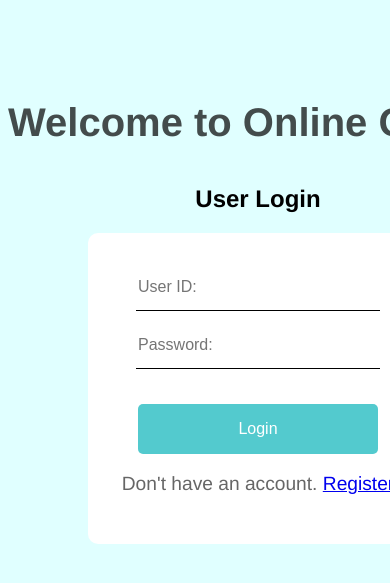
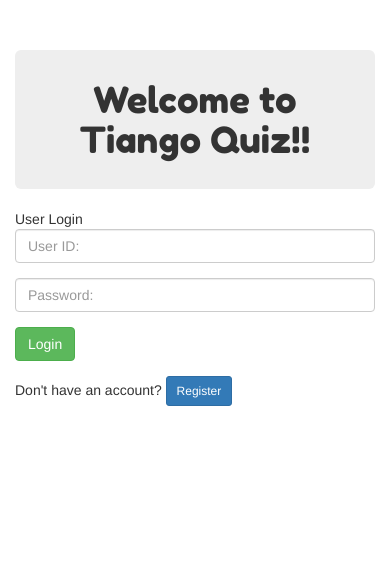
Before and after one commit to satyapriya-raut/tiango, a Flask app: page / in a window 390 px wide; the page is wider, and only the part inside the window is pictured. Shown: the top 583 px of that part. Run offline with Flask 2, Linux system fonts and the light colour scheme; some libraries are stand-ins or nearby versions.

Commit message:
integrated flask-bootstrap4 to make login.html responsive

```diff
--- a/app.py
+++ b/app.py
@@ -1,8 +1,10 @@
 from flask import Flask, render_template, request, session, redirect, flash, url_for
 import sqlite3 as db
+from flask_bootstrap import Bootstrap
 
 
 app = Flask(__name__)
+Bootstrap(app)
 
 app.secret_key = '_5#y2L"F4Q8z\n\xec]/'
 
@@ -23,24 +25,24 @@ def validate():
 	id = request.form.get("userID")
 	password = request.form.get("pwd")
 	try:
-		with db.connect("Database/Tiango.sqlite") as conn:
+		with db.connect("/home/satyapriya/mysite/Database/Tiango.sqlite") as conn:
 			cur = conn.cursor()
 			cur.execute("SELECT id, password FROM User WHERE id = ?", (id,));
 			row = cur.fetchone();
 			cur.close()
 			if row is None:
-				flash("Invalid username or password")	# Display message to invalid user.
+				flash("Invalid username or password", "danger")	# Display message to invalid user.
 				return redirect(url_for("index"))
 			elif (row[0] == id and row[1] == password):
 				session["id"] = id
 				session["logged_in"] = True
 				return redirect(url_for("allQuizes"));
 			else:
-				flash("Invalid username or password")	# Display message to invalid user.
+				flash("Invalid username or password", "danger")	# Display message to invalid user.
 				return redirect(url_for("index"))
 
 	except:
-		flash("Invalid!")
+		flash("Invalid!", "danger")
 		return redirect(url_for("index"))
 
 # from Registration Page, it will be redirected to check if user already exists
@@ -50,7 +52,7 @@ def signupValidate():
 	user = request.form.get("uname")
 	password = request.form.get("pwd")
 	try:
-		with db.connect("Database/Tiango.sqlite") as conn:
+		with db.connect("/home/satyapriya/mysite/Database/Tiango.sqlite") as conn:
 			cur = conn.cursor()
 			cur.execute("SELECT id FROM User WHERE id = ?", (id,));
 			row = cur.fetchone();
@@ -88,7 +90,7 @@ def check():
 		session["quizName"] = quizName
 		attemptTable = quizName + "Attempted"	# concat "Attempted" word, because thats how I have named the table
 		try:
-			with db.connect("Database/Tiango.sqlite") as con:
+			with db.connect("/home/satyapriya/mysite/Database/Tiango.sqlite") as con:
 				cur = con.cursor()
 				query = "SELECT id FROM {} WHERE id = ?".format(attemptTable)
 				cur.execute(query, (id,));
@@ -118,7 +120,7 @@ def instructions():
 def questions():
 	quizName = session["quizName"]
 	try:
-		with db.connect("Database/Tiango.sqlite") as conn:
+		with db.connect("/home/satyapriya/mysite/Database/Tiango.sqlite") as conn:
 			cur = conn.cursor();
 			query = "SELECT * FROM {}".format(quizName)
 			cur.execute(query);
@@ -137,14 +139,16 @@ def calculate():
 	scoreTable = session["quizName"] + "Score"
 	quiz = session["quizName"]
 	try:
-		with db.connect("Database/Tiango.sqlite") as conn:
+		with db.connect("/home/satyapriya/mysite/Database/Tiango.sqlite") as conn:
 			cur = conn.cursor();
 			query = "SELECT answer FROM {}".format(quiz)
 			cur.execute(query);
 			rows = cur.fetchall()
 			score = 0
-			for i in range(4):
+			for i in range(10):		# 10 questions
 				score += 1 if request.form.get(str(i+1)) == rows[i][0] else 0
+			if quiz == "Aptitude":		#Apti has 10 questions 2 marks each
+				score *= 2
 			query = "INSERT INTO {} VALUES (?, ?)".format(attemptTable)
 			cur.execute(query, (id, 1));
 			query = "INSERT INTO {} VALUES (?, ?)".format(scoreTable)
@@ -162,7 +166,7 @@ def display():
 		id = session["id"]
 		scoreTable = session["quizName"] + "Score"	# concat "Score" word because thats how I have named the table
 		try:
-			with db.connect("Database/Tiango.sqlite") as conn:
+			with db.connect("/home/satyapriya/mysite/Database/Tiango.sqlite") as conn:
 				cur = conn.cursor();
 				query = "SELECT * FROM {} WHERE id = ?".format(scoreTable)
 				cur.execute(query, (id,))
--- a/templates/index.html
+++ b/templates/index.html
@@ -1,49 +1,98 @@
+{% extends "bootstrap/base.html" %}
 <!DOCTYPE HTML>
 <html>
+
 <head>
-		<title>Login</title>
+
+	<title>
+		{% block title %}
+			Login
+		{% endblock %}
+	</title>
+
 	<!--<link href="../static/css/login.css" rel="stylesheet"> -->
-		<link rel="stylesheet" href="{{ url_for('static', filename='css/login.css') }}">
+	<!-- <link rel="stylesheet" href="{{ url_for('static', filename='css/login.css') }}"> -->
+
+
+
+</head>
+
+{% block styles %}
+{{  super() }}
+<link href="https://fonts.googleapis.com/css2?family=Fredoka+One&display=swap" rel="stylesheet">
+<style>
+	h3 {
+		color: red;
+	}
+</style>
+{% endblock %}
+
+
+<body>
+
+	{% block body %}
+	<div id='container' class="container" style="margin-top: 50px;">
+		<h1 class="jumbotron" style="text-align: center;max-width: 700px; margin: 0 auto;font-family: 'Fredoka One', cursive;">Welcome to Tiango Quiz!!</h1>
+		<div class="signup card" style="max-width: 700px; margin: 0 auto; margin-top: 20px;">
+			<div class="card-header">
+				User Login
+			</div>
+			<div class="card-body">
+				<form action="{{ url_for('validate') }}" method="POST">
+					<div class="form-group">
+						<input class="form-control" type="text" placeholder="User ID:" name="userID"
+							title="Enter your User ID of min 4 characters. Space not allowed" minlength="4" maxlength="16"
+							pattern="^\S+$" required />
+					</div>
+					<div class="form-group">
+						<input class="form-control" type="password" placeholder="Password:" name="pwd" id="pass"
+							title="Enter password of min 6 characters. No space allowed" minlength="6" maxlength="16"
+							pattern="^\S+$" required />
+					</div>
+					<div class="form-group">
+						<input class="btn btn-success" type="submit" value="Login" placeholder="SUBMIT" />
+					</div>
+
+
+						{% with messages = get_flashed_messages(with_categories=true) %}
+							{% if messages %}
+								{% for category, message in messages %}
+								<div class="alert alert-{{category}}" role="alert">
+									{{ message }}
+								</div>
+								{% endfor %}
+							{% endif %}
+						{% endwith %}
+
+
+				</form>
+				<p>Don't have an account?
+					<span class="btn-group">
+						<a class="btn btn-primary btn-sm" style="display: inline-block;"
+							href="{{ url_for('signupPage') }}">Register</a>
+					</span>
+				</p>
+			</div>
+
+		</div>
+	</div>
+		{% block scripts %}
 		<script type="text/javascript">
-   		function validateForm(){
+			function validateForm() {
 				let text = this.getElementById('pass').value;
 				text = text.trim();
 				text = text.split(" ");
 				return (text.length == 1);
 			}
 		</script>
-	</head>
-<style>
-h3{
-	color: red;
-}
-</style>
-	<body>
+		{{super()}}
+		{% endblock %}
+
+	{% endblock %}
 
 
-	<div id='container'>
-	<h1>Welcome to Online Quiz!!</h1>
-	<h2 align="center">User Login</h2>
-  <div class="signup">
-     <form action="{{ url_for('validate') }}" method="POST">
-       <input type="text" placeholder="User ID:" name="userID" title="Enter your User ID of min 4 characters. Space not allowed" minlength="4" maxlength="16" pattern="^\S+$" required />
-       <input type="password" placeholder="Password:" name="pwd" id="pass" title="Enter password of min 6 characters. No space allowed" minlength="6" maxlength="16" pattern="^\S+$" required />
-       <input type="submit" value="Login" placeholder="SUBMIT" />
-		   {% with messages = get_flashed_messages() %}
-			  {% if messages %}
-				{% for message in messages %}
-				  <h3>{{ message }}</h3>
-				{% endfor %}
-			  {% endif %}
-			{% endwith %}
-       <p>Don't have an account. <a href="{{ url_for('signupPage') }}">Register</a></p>
-
-     </form>
-  </div>
-</div>
+</body>
 
 
 
-
-	</body>
 </html>
```
Lines whose indentation alone changed are shown as unchanged.
